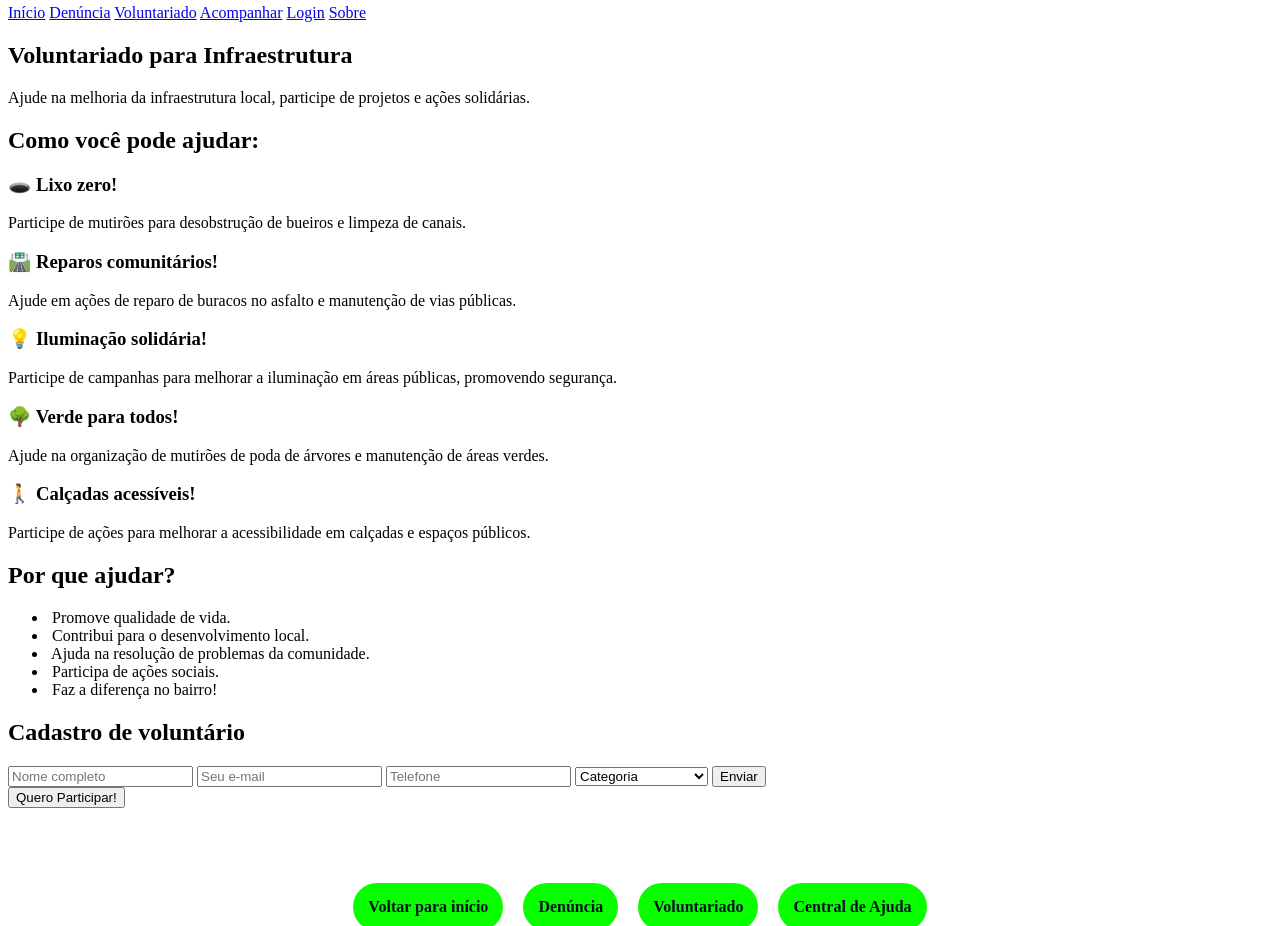
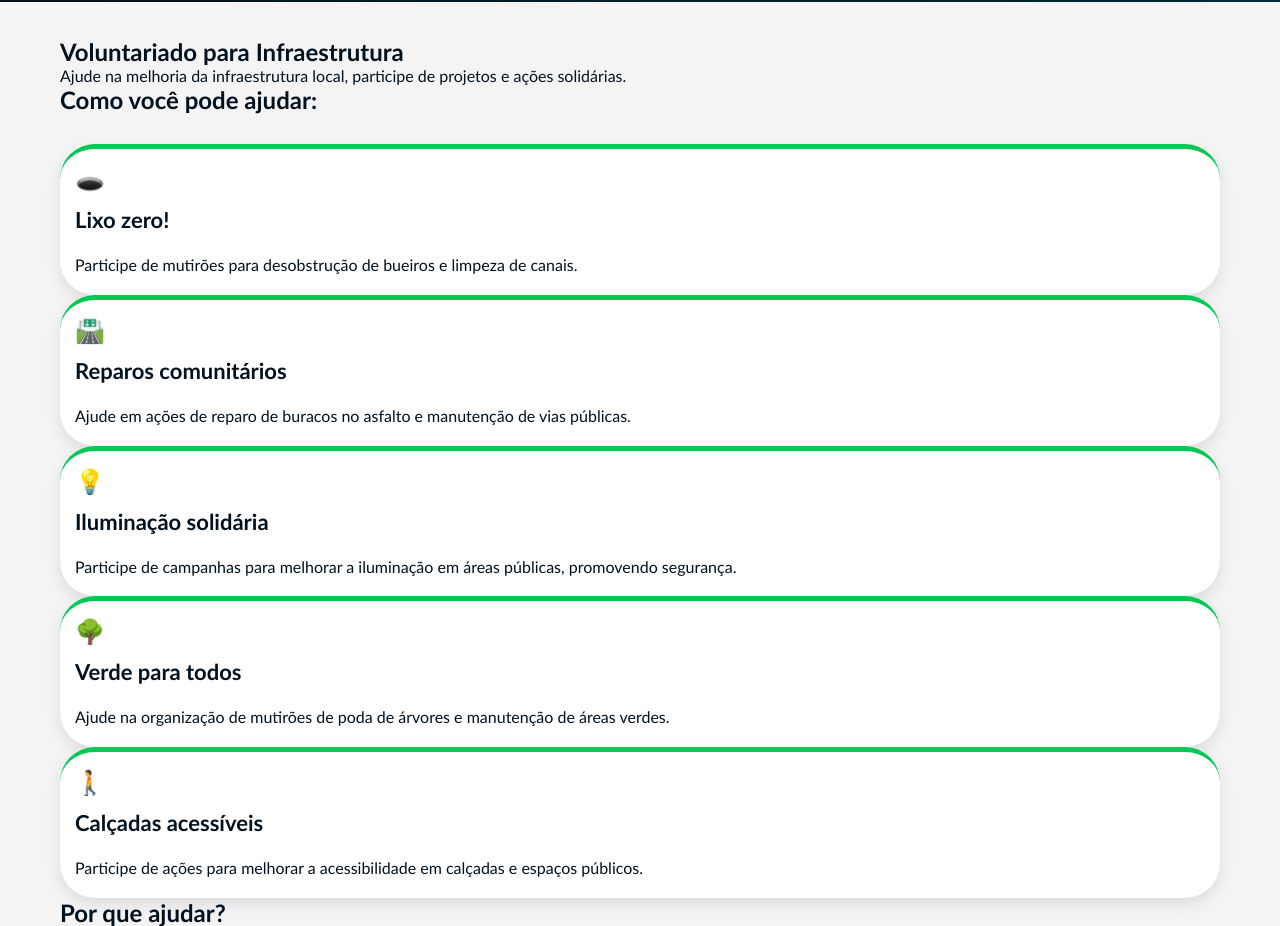
Before and after one commit to lucascordeirosoares972-debug/projeto-cidadao, a plain HTML site: page voluntariado.infraestrutura.html in a window 1280 px wide. Shown: the part 76-1002 px from the top of the page. Drawn offline with Linux system fonts and the light colour scheme.

Commit message:
correção

```diff
--- a/voluntariado.infraestrutura.html
+++ b/voluntariado.infraestrutura.html
@@ -4,8 +4,9 @@
 <meta charset="UTF-8">
 <meta name="viewport" content="width=device-width, initial-scale=1.0">
 <title>Voluntariado Infraestrutura</title>
+<link rel="stylesheet" href="css/global.css">
 <link rel="stylesheet" href="css/infraestrutura.css">
-<link rel="stylesheet" href="../style.css/estiloimgsite.css">
+<link rel="stylesheet" href="css/volutariadoinfra.css">
 </head>
 <body>
 <header>
@@ -14,53 +15,55 @@
         <nav>
             <a href="index.html">Início</a>
             <a href="denuncia-saude.html">Denúncia</a>
-            <a href="voluntariado-saude.html">Voluntariado</a>
+            <a href="voluntariado-principal.html">Voluntariado</a>
             <a href="cadastro.html">Acompanhar</a>
             <a href="login.html">Login</a>
             <a href="sobre.html">Sobre</a>
         </nav>
     </header>
 
-<section>
-    <div>
+<main>
+    <div class="hero-voluntariado">
         <h2>Voluntariado para <span>Infraestrutura</span></h2>
         <p>Ajude na melhoria da infraestrutura local, participe de projetos e ações solidárias.</p>
     </div>
-</section>
 
-<section>
+    <section class="container-problemas">
         <h2>Como você pode ajudar:</h2>
         <div>
-        <div>
-            <h3>🕳️ Lixo zero!</h3>
+            <div class="card-problema">
+                <div class="card-icone">🕳️</div>
+                <h3>Lixo zero!</h3>
                 <p>Participe de mutirões para desobstrução de bueiros e limpeza de canais.</p>
             </div>
-
-        <div>
-            <h3>🛣️ Reparos comunitários!</h3>
+            <div class="card-problema">
+                <div class="card-icone">🛣️</div>
+                <h3>Reparos comunitários</h3>
                 <p>Ajude em ações de reparo de buracos no asfalto e manutenção de vias públicas.</p>
             </div>
-
-        <div>
-            <h3>💡 Iluminação solidária!</h3>
+            <div class="card-problema">
+                <div class="card-icone">💡</div>
+                <h3>Iluminação solidária</h3>
                 <p>Participe de campanhas para melhorar a iluminação em áreas públicas, promovendo segurança.</p>
             </div>
-
-        <div>
-            <h3>🌳 Verde para todos!</h3>
+            <div class="card-problema">
+                <div class="card-icone">🌳</div>
+                <h3>Verde para todos</h3>
                 <p>Ajude na organização de mutirões de poda de árvores e manutenção de áreas verdes.</p>
             </div>
+            <div class="card-problema">
+                <div class="card-icone">🚶</div>
+                <h3>Calçadas acessíveis</h3>
+                <p>Participe de ações para melhorar a acessibilidade em calçadas e espaços públicos.</p>
             </div>
-
-    <div>
-        <h3>🚶 Calçadas acessíveis!</h3>
-        <p>Participe de ações para melhorar a acessibilidade em calçadas e espaços públicos.</p>
         </div>
     </section>
 
-<section>
-    <div>
+    <section class="container-problemas">
+        <div class="hero-voluntariado">
             <h2>Por que ajudar?</h2>
+            <p>Seu apoio fortalece a comunidade, melhora a segurança e torna a cidade mais acessível para todos.</p>
+        </div>
         <ul>
             <li><img src="../IMG/check.jpg" alt=""> Promove qualidade de vida.</li>
             <li><img src="../IMG/check.jpg" alt=""> Contribui para o desenvolvimento local.</li>
@@ -68,10 +71,10 @@
             <li><img src="../IMG/check.jpg" alt=""> Participa de ações sociais.</li>
             <li><img src="../IMG/check.jpg" alt=""> Faz a diferença no bairro!</li>
         </ul>
-    </div>
+    </section>
 
-</section>
-<div>
+    <section class="container">
+        <div class="formulario">
             <h2>Cadastro de voluntário</h2>
             <form>
                 <input type="text" placeholder="Nome completo">
@@ -87,16 +90,16 @@
                 <button type="submit">Enviar</button>
             </form>
         </div>
-    <a href="login.html">
-    <button type="button">Quero Participar!</button> </a>
-        </fieldset>
+    </section>
 
     <div class="botoes-acoes">
+        <a href="login.html" class="btn">Quero Participar!</a>
         <a href="index.html" class="btn">Voltar para início</a>
         <a href="denuncia.infraestrutura.html" class="btn">Denúncia</a>
         <a href="voluntariado.infraestrutura.html" class="btn">Voluntariado</a>
         <a href="centralajuda.html" class="btn">Central de Ajuda</a>
     </div>
+</main>
 
 </body>
 </html>
```
Lines whose indentation alone changed are shown as unchanged.
